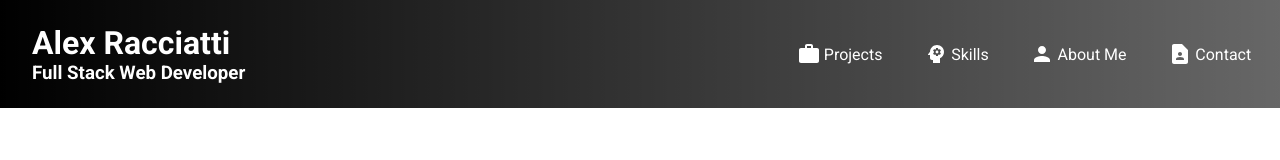
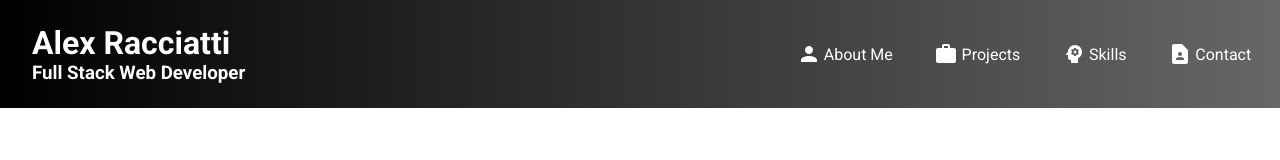
Before and after one commit to AlexRacciatti/Portfolio, a React (Create React App) app in the folder frontend/: page / in a window 1280 px wide. Shown: the top 160 px of the page. Built offline with nearby package versions, Linux system fonts and the light colour scheme.

Commit message:
Fix Navigation order

```diff
--- a/frontend/src/components/Header/NavItems.js
+++ b/frontend/src/components/Header/NavItems.js
@@ -4,6 +4,13 @@ import PersonIcon from '@mui/icons-material/Person';
 import ContactPageIcon from '@mui/icons-material/ContactPage';
 
 export const NavItems = [
+    {
+        name: 'About Me',
+        url: '#aboutme',
+        cName: 'navbar-items',
+        spanCName:'span-aboutMe',
+        icon: <PersonIcon />
+    },
     {
         name: 'Projects',
         url: '#projects',
@@ -19,13 +26,6 @@ export const NavItems = [
         icon: <PsychologyIcon />
     },
     {
-        name: 'About Me',
-        url: '#aboutme',
-        cName: 'navbar-items',
-        spanCName:'span-aboutMe',
-        icon: <PersonIcon />
-    },
-    {
         name: 'Contact',
         url: '#contact',
         cName: 'navbar-items',
```
